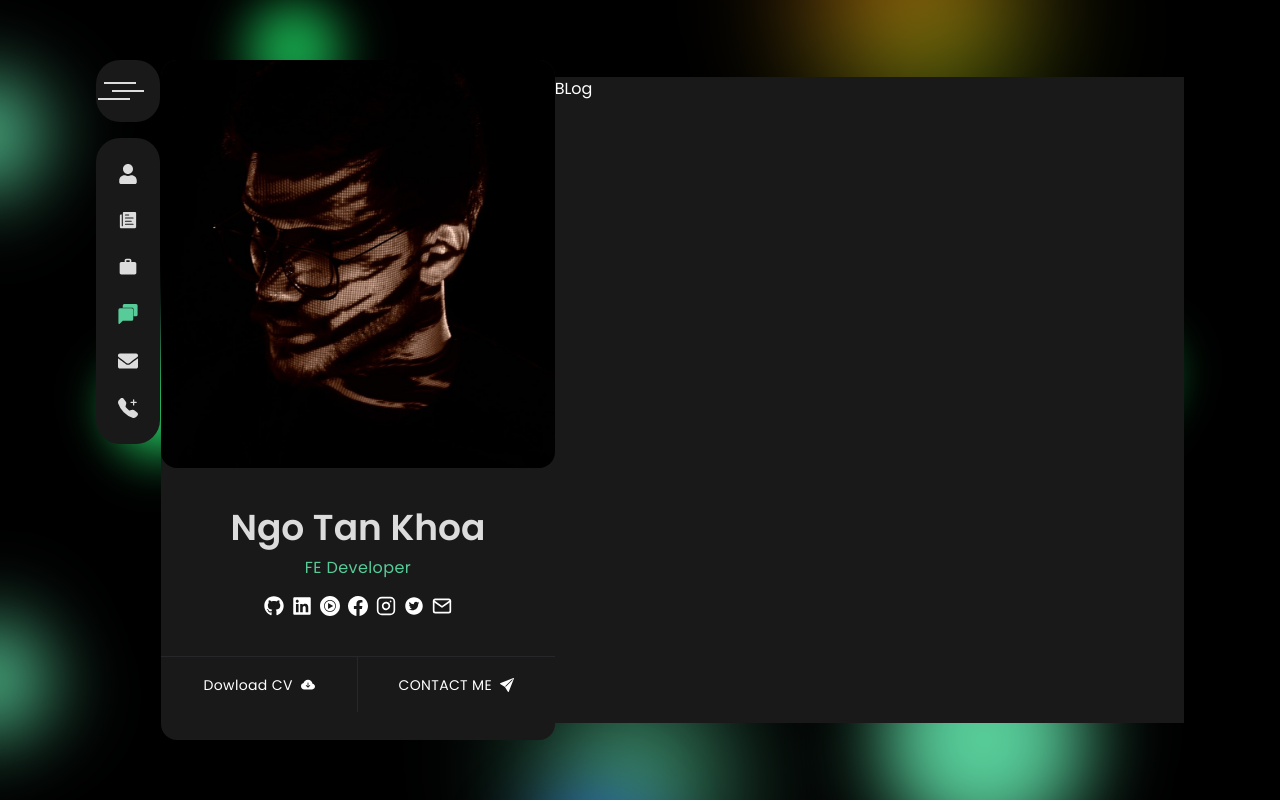
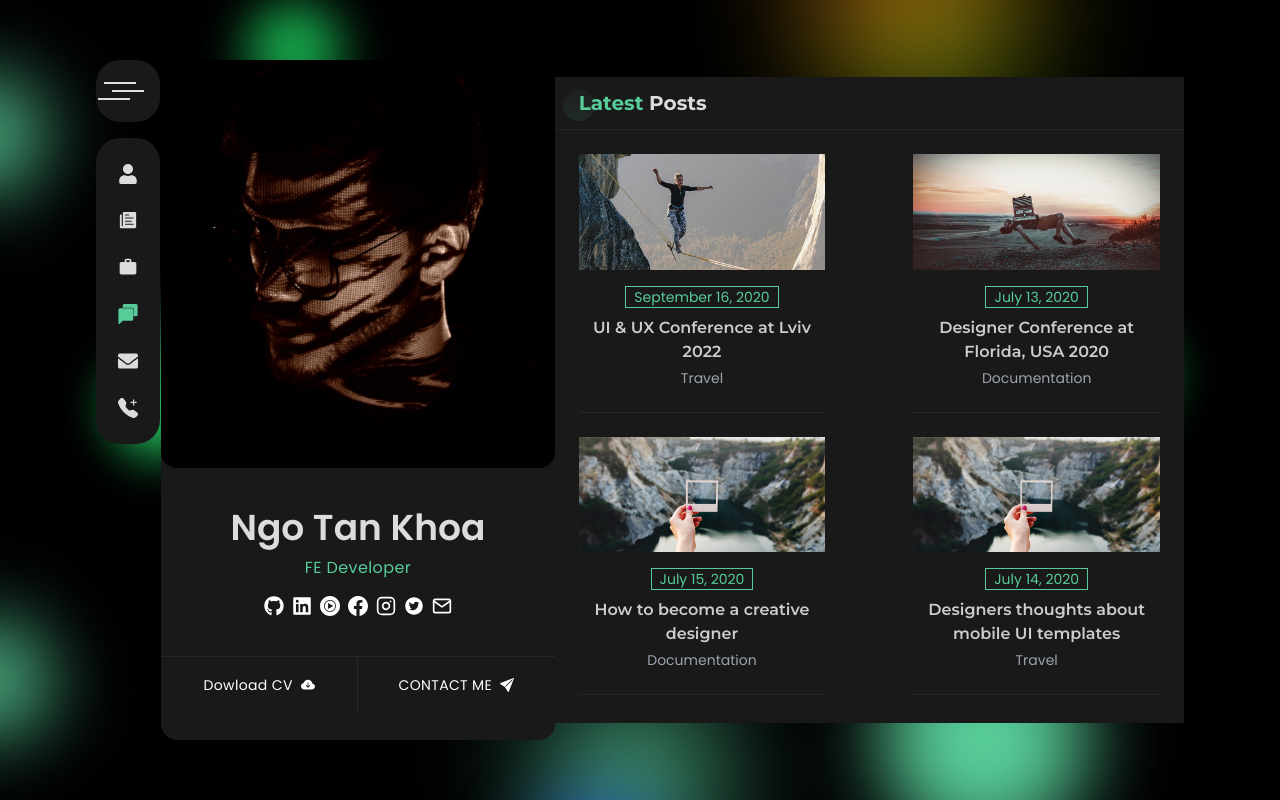
Before and after one commit to NgoTanKhoa21042001/portfolio-new, a React (Vite) app: page / in a window 1280 px wide. Both pictures are taken after a click on the element "BLOG". Built offline with nearby package versions, Linux system fonts and the light colour scheme.

Commit message:
contact me

```diff
--- a/package.json
+++ b/package.json
@@ -10,6 +10,7 @@
     "preview": "vite preview"
   },
   "dependencies": {
+    "axios": "^1.4.0",
     "react": "^18.2.0",
     "react-dom": "^18.2.0",
     "react-icons": "^4.10.1",
--- a/src/Home.jsx
+++ b/src/Home.jsx
@@ -11,6 +11,7 @@ import About from './components/about/About'
 import Resume from './components/resume/Resume'
 import Projects from './components/projects/Projects'
 import Blog from './components/blog/Blog'
+import Contact from './components/contact/Contact'
 const Home = () => {
   const [about, setAbout] = useState(true)
   const [resume, setResume] = useState(false)
@@ -88,7 +89,15 @@ const Home = () => {
               Blog
             </span>
           </span>
-          <span className='w-full h-6 text-textColor text-xl flex items-center justify-center hover:text-designColor duration-300 cursor-pointer relative group'>
+          <span
+            onClick={() => setAbout(false) & setResume(false) & setProjects(false) & setBlog(false) & setContact(true)}
+            className={`${
+              contact
+                ? 'text-designColor'
+                : 'w-full h-6 text-textColor text-xl flex items-center justify-center hover:text-designColor duration-300 cursor-pointer relative group'
+            } w-full h-6 text-xl flex items-center justify-center hover:text-designColor duration-300 cursor-pointer relative group`}
+            // className="w-full h-6 text-textColor text-xl flex items-center justify-center hover:text-designColor duration-300 cursor-pointer relative group"
+          >
             <FaEnvelope />{' '}
             <span className='absolute text-black font-medium text-xs uppercase bg-designColor px-4 py-[1px] rounded-xl left-0 translate-x-8 group-hover:translate-x-12 transition-all duration-300 z-20 opacity-0 group-hover:opacity-100'>
               Contact
@@ -112,6 +121,7 @@ const Home = () => {
             {resume && <Resume />}
             {projects && <Projects />}
             {blog && <Blog />}
+            {contact && <Contact />}
           </div>
         </div>
       </div>
--- a/src/components/blog/Blog.jsx
+++ b/src/components/blog/Blog.jsx
@@ -1,8 +1,69 @@
 /* eslint-disable no-unused-vars */
 import React from 'react'
+import { blogImgOne, blogImgThree, blogImgTwo } from '../../assets'
+import Title from '../home/Title'
+import BlogCard from './BlogCard'
 
 const Blog = () => {
-  return <div>BLog</div>
+  return (
+    <div>
+      <Title title='Latest' subTitle='Posts' />
+      <div className='grid grid-cols-2 gap-10'>
+        <div className='px-6'>
+          <BlogCard
+            image={blogImgOne}
+            title='September 16, 2020'
+            subTitle='UI & UX Conference at Lviv 2022'
+            category='Travel'
+          />
+          <BlogCard
+            image={blogImgTwo}
+            title='July 15, 2020'
+            subTitle='How to become a creative designer'
+            category='Documentation'
+          />
+          <BlogCard
+            image={blogImgThree}
+            title='July 14, 2020'
+            subTitle='Designers thoughts about mobile UI templates'
+            category='Travel'
+          />
+          <BlogCard
+            image={blogImgOne}
+            title='July 13, 2020'
+            subTitle='Designer Conference at Florida, USA 2020'
+            category='Documentation'
+          />
+        </div>
+        <div className='px-6'>
+          <BlogCard
+            image={blogImgThree}
+            title='July 13, 2020'
+            subTitle='Designer Conference at Florida, USA 2020'
+            category='Documentation'
+          />
+          <BlogCard
+            image={blogImgTwo}
+            title='July 14, 2020'
+            subTitle='Designers thoughts about mobile UI templates'
+            category='Travel'
+          />
+          <BlogCard
+            image={blogImgOne}
+            title='September 16, 2020'
+            subTitle='UI & UX Conference at Lviv 2022'
+            category='Travel'
+          />
+          <BlogCard
+            image={blogImgThree}
+            title='September 16, 2020'
+            subTitle='UI & UX Conference at Lviv 2022'
+            category='Travel'
+          />
+        </div>
+      </div>
+    </div>
+  )
 }
 
 export default Blog
--- /dev/null
+++ b/src/components/blog/BlogCard.jsx
@@ -0,0 +1,26 @@
+/* eslint-disable react/prop-types */
+/* eslint-disable no-unused-vars */
+import React from 'react'
+
+const BlogCard = ({ image, title, subTitle, category }) => {
+  return (
+    <div className='py-6 flex flex-col gap-2 items-center justify-center border-b-[1px] border-b-zinc-800 group'>
+      <div className='w-full h-full mb-2 overflow-hidden cursor-pointer'>
+        <img
+          src={image}
+          className='w-full h-full object-cover scale-100 group-hover:scale-110 duration-300 cursor-pointer'
+          alt='blogImgOne'
+        />
+      </div>
+      <div className='flex flex-col items-center gap-2'>
+        <span className='text-sm text-designColor border-[1px] border-designColor px-2'>{title}</span>
+        <h2 className='text-base text-center font-semibold font-titleFont text-[#ccc] group-hover:text-designColor duration-300'>
+          {subTitle}
+        </h2>
+        <p className='text-sm -mt-1 text-gray-400'>{category}</p>
+      </div>
+    </div>
+  )
+}
+
+export default BlogCard
--- a/src/components/contact/Contact.jsx
+++ b/src/components/contact/Contact.jsx
@@ -1,8 +1,159 @@
 /* eslint-disable no-unused-vars */
 import React from 'react'
+import Title from '../home/Title'
+import { FiSend } from 'react-icons/fi'
+import { useState } from 'react'
+import axios from 'axios'
+const Contact = () => {
+  const [clientName, setClientName] = useState('')
+  const [email, setEmail] = useState('')
+  const [messages, setMessages] = useState('')
+  // ================= Error Messages Start here =================
+  const [errClientName, setErrClientName] = useState(false)
+  const [errEmail, setErrEmail] = useState(false)
+  const [errMessages, setErrMessage] = useState(false)
+  // ================= Error Messages End here ===================
+  const [seuccessMsg, setSuccessMsg] = useState('')
+  // ================= Email Validation Start here ===============
+  const EmailValidation = (email) => {
+    return String(email)
+      .toLowerCase()
+      .match(/^\w+([-]?\w+)*@\w+([-]?\w+)*(\.\w{2,3})+$/)
+  }
+  // ================= Email Validation End here =================
+  const handleSend = (e) => {
+    e.preventDefault()
+    if (!clientName) {
+      setErrClientName(true)
+    }
+    if (!email) {
+      setErrEmail(true)
+    } else {
+      if (!EmailValidation(email)) {
+        setErrEmail(true)
+      }
+    }
+    if (!messages) {
+      setErrMessage(true)
+    }
+    if (clientName && email && EmailValidation(email) && messages) {
+      axios.post('https://getform.io/f/2b8f221f-0d53-4312-b8e3-df40ddbcd5c8', {
+        name: clientName,
+        email: email,
+        messages: messages
+      })
+      setSuccessMsg(`Hello dear ${clientName}, Your messages has been sent successfully. Thank you for your time!`)
+      setClientName('')
+      setEmail('')
+      setMessages('')
+    }
+  }
+  const handleName = (e) => {
+    setClientName(e.target.value)
+    setErrClientName(false)
+  }
+  const handleEmail = (e) => {
+    setEmail(e.target.value)
+    setErrEmail(false)
+  }
+  const handleMessages = (e) => {
+    setMessages(e.target.value)
+    setErrMessage(false)
+  }
 
-const Contact = () => {
-  return <div></div>
+  return (
+    <div className='w-full'>
+      <Title title='Get' subTitle='in Touch' />
+      <div className='p-6 w-full flex flex-col md:flex-row justify-between gap-4 md:gap-10 lgl:gap-20'>
+        <div className='w-full lgl:w-1/2'>
+          <p className='flex gap-6 justify-between w-full text-lg text-[#ccc] py-4 border-b-[1px] border-b-zinc-800'>
+            <span className='bg-designColor text-gray-700 text-sm font-titleFont font-medium px-2 rounded-md flex items-center justify-center'>
+              Address:
+            </span>
+            Da Nang, VietNam
+          </p>
+          <p className='flex justify-between w-full text-lg text-[#ccc] py-4 border-b-[1px] border-b-zinc-800'>
+            <span className='bg-designColor text-gray-700 text-sm font-titleFont font-medium px-2 rounded-md flex items-center justify-center'>
+              Phone:
+            </span>
+            +968 97859628
+          </p>
+        </div>
+        <div className='w-full lgl:w-1/2'>
+          <p className='flex justify-between lgl:gap-6 w-full text-lg text-[#ccc] py-4 border-b-[1px] border-b-zinc-800'>
+            <span className='bg-designColor text-gray-700 text-sm font-titleFont font-medium px-2 rounded-md flex items-center justify-center'>
+              Email:
+            </span>
+            kakashi21042001@gmail.com
+          </p>
+          <p className='flex justify-between w-full text-lg text-[#ccc] py-4 border-b-[1px] border-b-zinc-800'>
+            <span className='bg-designColor text-gray-700 text-sm font-titleFont font-medium px-2 rounded-md flex items-center justify-center'>
+              Freelance:
+            </span>
+            Abailable
+          </p>
+        </div>
+      </div>
+      {/* Send messages */}
+
+      <div className='w-full mt-10'>
+        <Title title='Send' subTitle='Messages' />
+        {seuccessMsg ? (
+          <p className='text-center text-base font-titleFont p-20 text-designColor'>{seuccessMsg}</p>
+        ) : (
+          <form
+            id='form'
+            action='https://getform.io/f/2b8f221f-0d53-4312-b8e3-df40ddbcd5c8'
+            method='POST'
+            className='p-6 flex flex-col gap-6'
+          >
+            <div className='w-full flex lgl:flex-row gap-4 lgl:gap-10 justify-between'>
+              <input
+                onChange={handleName}
+                value={clientName}
+                type='text'
+                placeholder='Full name'
+                className={`${
+                  errClientName
+                    ? 'border-red-600 focus-visible:border-red-600'
+                    : 'border-zinc-600 focus-visible:border-designColor'
+                } w-full bg-transparent border-2 px-4 py-2 text-base text-gray-200 outline-none duration-300`}
+              />
+              <input
+                onChange={handleEmail}
+                value={email}
+                type='email'
+                placeholder='Email address'
+                className={`${
+                  errEmail
+                    ? 'border-red-600 focus-visible:border-red-600'
+                    : 'border-zinc-600 focus-visible:border-designColor'
+                } w-full bg-transparent border-2 px-4 py-2 text-base text-gray-200 outline-none duration-300`}
+              />
+            </div>
+            <textarea
+              onChange={handleMessages}
+              value={messages}
+              cols='30'
+              rows='4'
+              placeholder='Your Message'
+              className={` ${
+                errMessages
+                  ? 'border-red-600 focus-visible:border-red-600'
+                  : 'border-zinc-600 focus-visible:border-designColor'
+              }w-full bg-transparent border-2 px-4 py-2 text-base text-gray-200 outline-none duration-300`}
+            ></textarea>
+            <button
+              onClick={handleSend}
+              className='text-base w-44 flex items-center gap-1 text-gray-200 hover:text-designColor duration-200'
+            >
+              Send Message <span>{<FiSend />}</span>
+            </button>
+          </form>
+        )}
+      </div>
+    </div>
+  )
 }
 
 export default Contact
```
Also changed, not shown: 1 other file (tests, documents, lock files or other folders).
